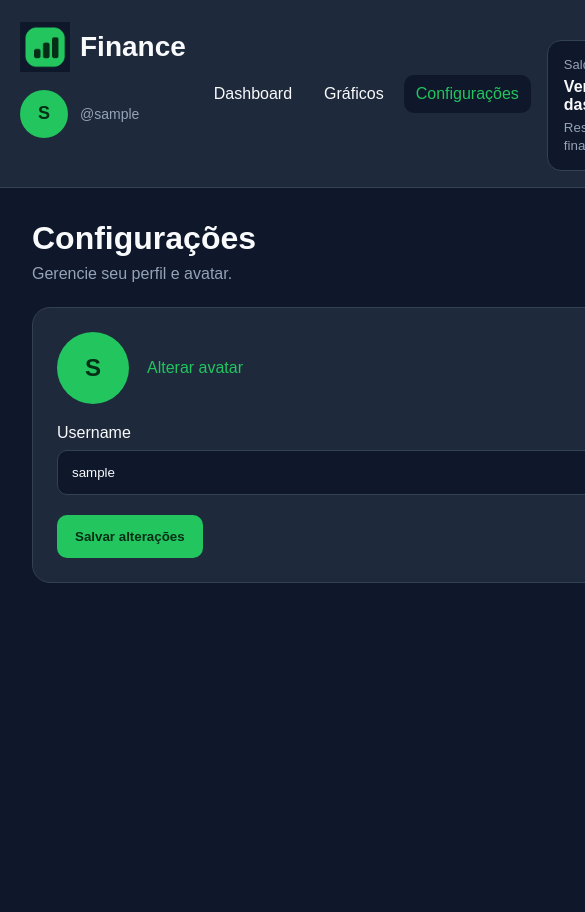
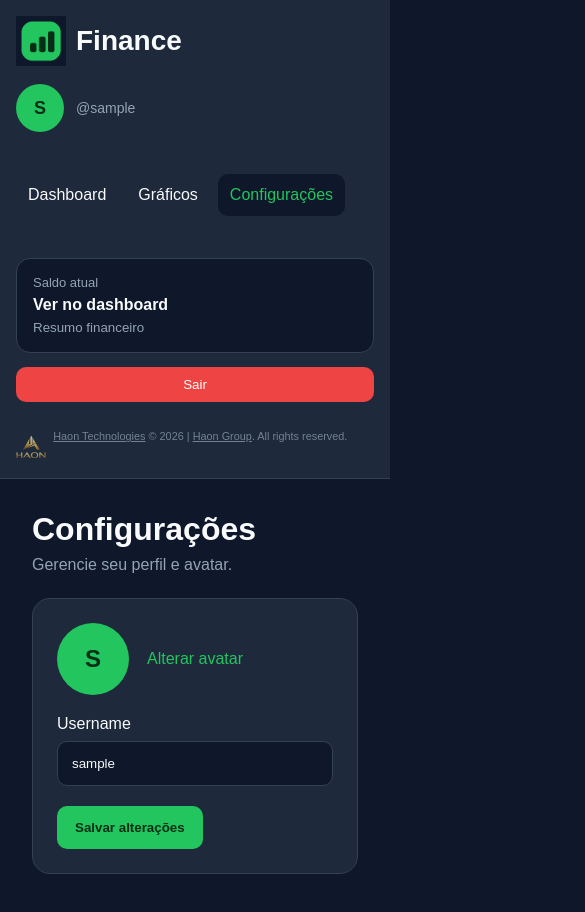
Before and after one commit to inwntr/finance, a React (Vite) app: page /settings in a window 390 px wide. Shown: the top 912 px of the page, 585 px wide, since content can reach past the window. Built offline with nearby package versions, Linux system fonts and the light colour scheme; no server answers; sample sign-in values are in the browser's storage.

Commit message:
Update AppLayout.css

```diff
--- a/src/components/Layout/AppLayout.css
+++ b/src/components/Layout/AppLayout.css
@@ -55,29 +55,47 @@
   .sidebar {
     border-right: none;
     border-bottom: 1px solid var(--border);
-    flex-direction: row;
-    align-items: center;
-    justify-content: space-between;
-    gap: 16px;
-    padding: 16px 20px;
+    flex-direction: column;
+    align-items: stretch;
+    gap: 14px;
+    padding: 16px;
+    max-width: 100%;
+    overflow: hidden;
   }
 
-  .sidebar-profile {
+  .sidebar-top {
     margin-bottom: 0;
+  }
+
+  .brand h2 {
+    font-size: 24px;
   }
 
   .sidebar nav {
     flex-direction: row;
     gap: 8px;
+    overflow-x: auto;
+    max-width: 100%;
+    padding-bottom: 4px;
   }
 
-  .sidebar a {
-    padding: 10px 12px;
+  .sidebar nav a {
+    white-space: nowrap;
+    flex-shrink: 0;
   }
 
   .sidebar button {
     margin-top: 0;
+    width: 100%;
     padding: 10px 14px;
+  }
+
+  .sidebar-summary {
+    margin-top: 0;
+  }
+
+  .sidebar-footer {
+    margin-top: 0;
   }
 }
 
```
